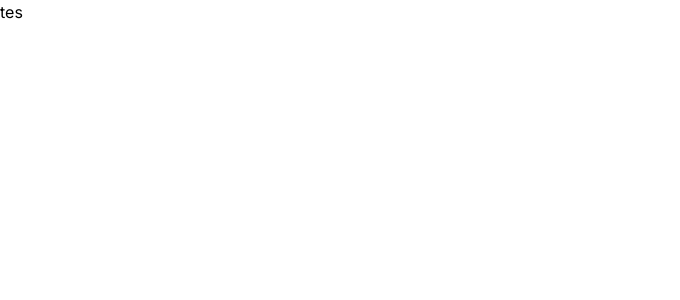
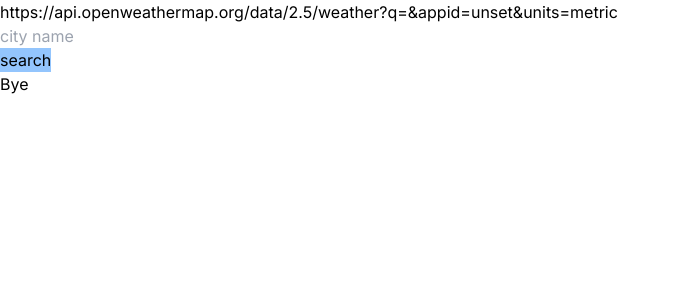
Before and after one commit to laurensiavee/weather-app, a Next.js app: page / in a window 1280 px wide. Shown: the top 300 px of the page, without its empty margins (0-680 px from the left). Built offline with nearby package versions, Linux system fonts and the light colour scheme; no server answers.

Commit message:
fetch api (csr)

```diff
--- a/package.json
+++ b/package.json
@@ -9,6 +9,7 @@
     "lint": "next lint"
   },
   "dependencies": {
+    "axios": "^1.6.8",
     "next": "^14.1.4",
     "react": "^18",
     "react-dom": "^18"
--- a/src/app/page.tsx
+++ b/src/app/page.tsx
@@ -1,7 +1,46 @@
+'use client'
+
+import axios from "axios";
 import Image from "next/image";
+import { useState } from "react";
 
 export default function Home() {
+  const [city, setCity] = useState("")
+  const [weather, setWeather] = useState({});
+
+  const NEXT_PUBLIC_OPENWEATHERMAP_API_KEY = process.env.NEXT_PUBLIC_OPENWEATHERMAP_API_KEY
+  const url = "https://api.openweathermap.org/data/2.5/weather?q=" + city + "&appid=" + NEXT_PUBLIC_OPENWEATHERMAP_API_KEY + "&units=metric"
+
+  const fetchWeather = (e) => {
+    e.preventDefault();
+    axios.get(url).then((response) => {
+      setWeather(response.data);
+      console.log(response.data);
+    }).catch((error) => {
+      setWeather("");
+      console.log("Error")
+    });
+    setCity('');
+  };
+
   return (
-    <h1>tes</h1>
+    <>
+      <h1>{url}</h1>
+      <form onSubmit={fetchWeather}>
+        <div>
+          <input
+            onChange={(e) => setCity(e.target.value)}
+            className='' type='text' placeholder='city name'
+            value= {city}
+          />
+        </div>
+        <button onClick={fetchWeather} className="bg-blue-300">
+          search
+        </button>
+      </form>
+        {
+            weather.main ? <p>Hi</p> : <p>Bye</p>
+        }
+    </>
   );
 }
```
Also changed, not shown: src/app/component/WeatherData.tsx (added), 1 other file (tests, documents, lock files or other folders).
